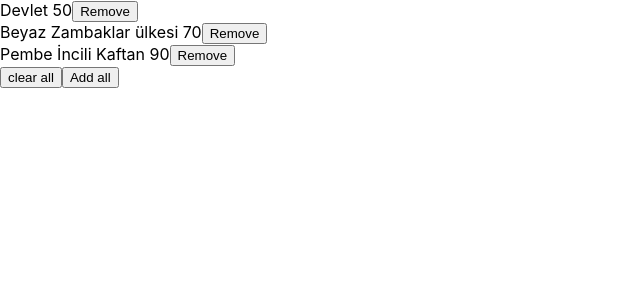
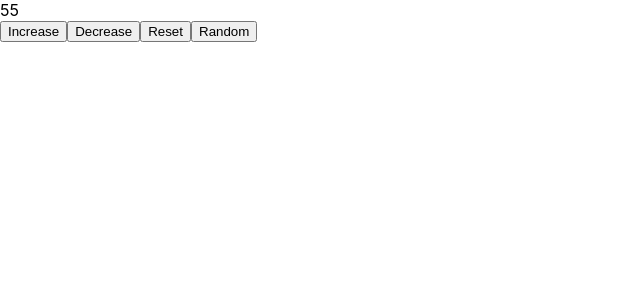
Before and after one commit to betulsamanci/BTKNet, a React (Create React App) app in the folder day2/bs-store/: page / in a window 1280 px wide. Shown: the top 300 px of the page, without its empty margins (0-640 px from the left). Built offline with nearby package versions, Linux system fonts and the light colour scheme.

Commit message:
Counter project completed

```diff
--- /dev/null
+++ b/day2/bs-store/src/Counter.js
@@ -0,0 +1,37 @@
+import React, { useState } from 'react'
+
+function Counter() {
+    const [number, setNumber] = useState(55);
+
+
+    const increase = () => {
+        setNumber(number + 1)
+        console.log(number)
+    }
+    const decrease = () => {
+        setNumber(number - 1)
+        console.log(number)
+    }
+    const reset=()=>{
+        setNumber(0)
+        console.log(number)
+    }
+    const random=()=>{
+        setNumber(Math.floor(Math.random()*100))//math random 0 ve 1 arasında sayı üretir,floor tam sayıya yuvarlar.
+        console.log(number)
+    }
+
+    return (
+        <div>
+            {number}
+            <div>
+                <button onClick={() => increase()}>Increase</button>
+                <button onClick={() => decrease()} >Decrease</button>
+                <button onClick={() => reset()} >Reset</button>
+                <button onClick={() => random()} >Random</button>
+            </div>
+
+        </div>
+    )
+}
+export default Counter;
--- a/day2/bs-store/src/index.js
+++ b/day2/bs-store/src/index.js
@@ -3,11 +3,12 @@ import ReactDOM from 'react-dom/client';
 import './index.css';
 import App from './App';
 import reportWebVitals from './reportWebVitals';
+import Counter from './Counter';
 
 const root = ReactDOM.createRoot(document.getElementById('root'));
 root.render(
   <React.StrictMode>
-    <App />
+    <Counter />
   </React.StrictMode>
 );
 
```
Also changed, not shown: day2/bs-store/src/App.js (+5 -7 lines), day2/bs-store/src/data.js (+10 -10 lines), day2/bs-store/src/operations/arrayOperationsWithObjects.js (+4 -4 lines).
